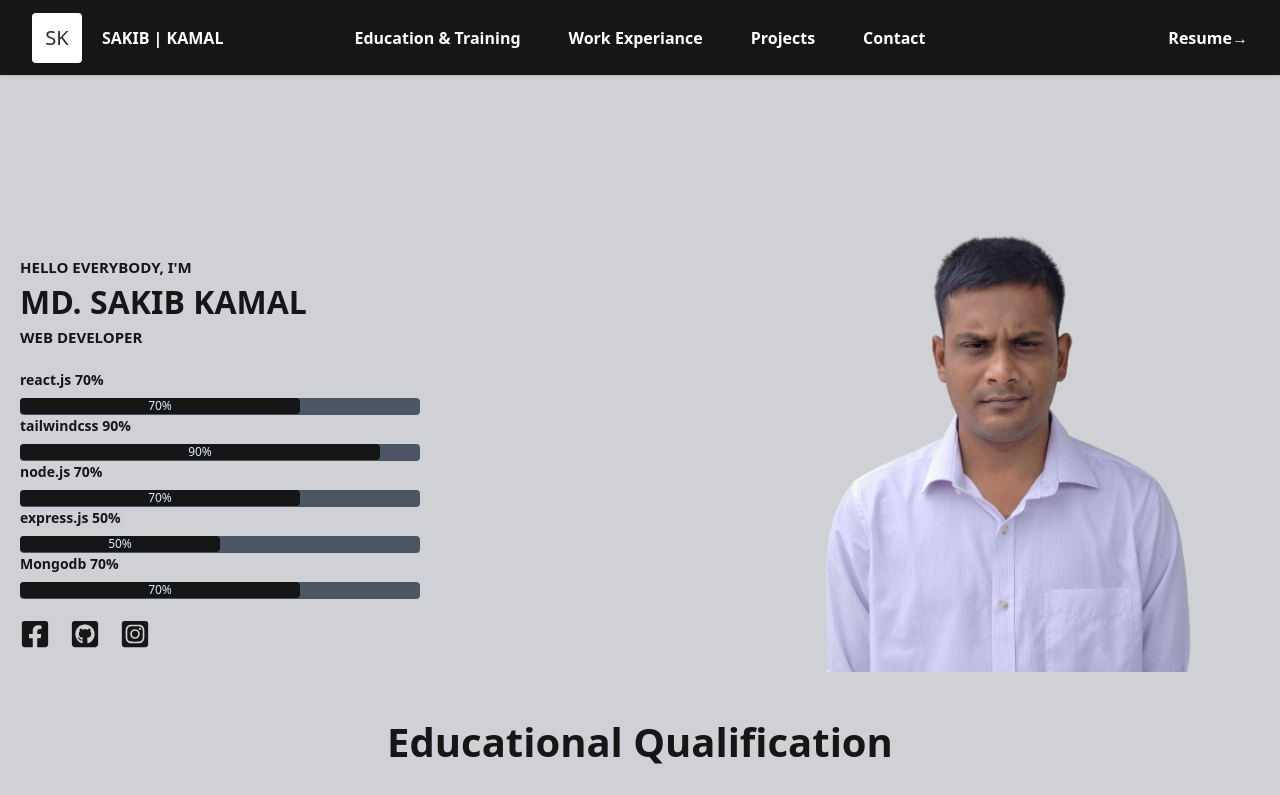
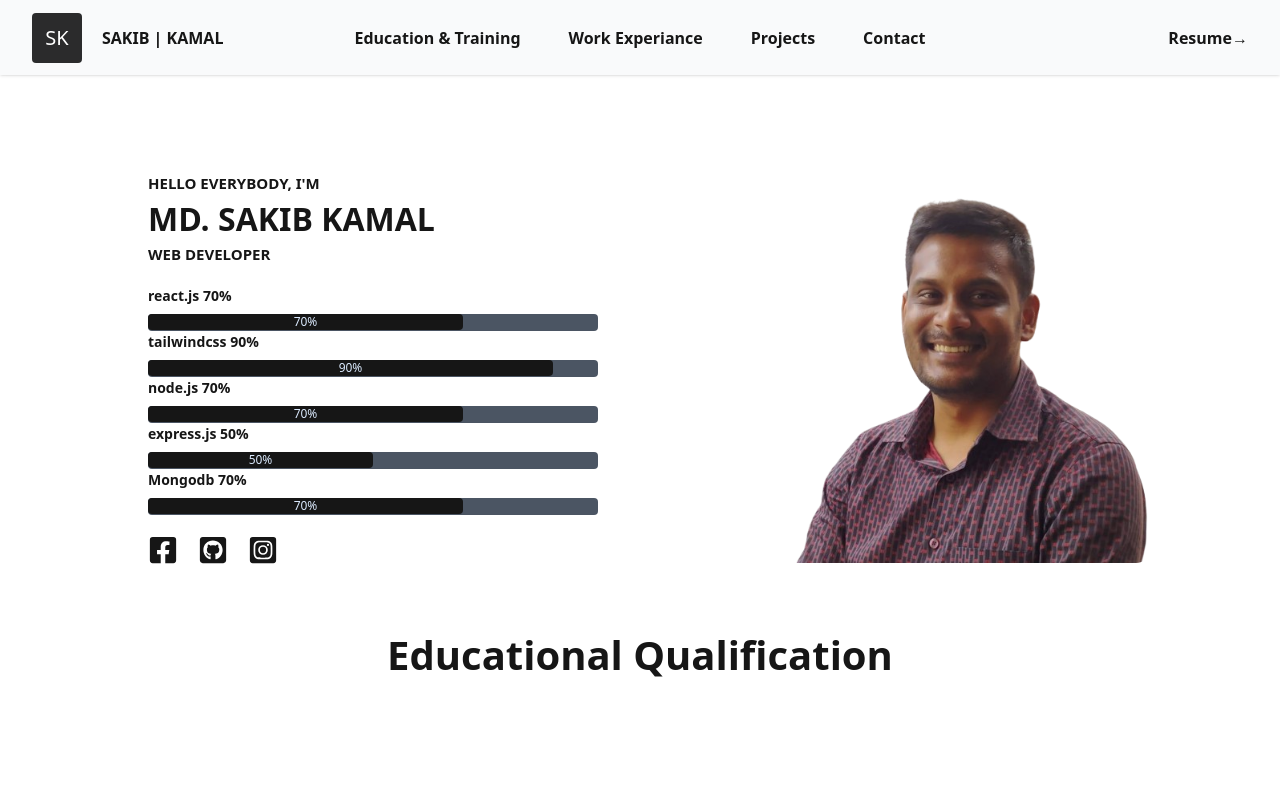
Before and after one commit to Sakib0017/sakibkamalwebsite, a React (Create React App) app: page / in a window 1280 px wide. Shown: the top 795 px of the page. Built offline with nearby package versions, Linux system fonts and the light colour scheme.

Commit message:
navbar changed

```diff
--- a/src/components/Home.jsx
+++ b/src/components/Home.jsx
@@ -28,14 +28,14 @@ const Home = () => {
 
   return (
 
-    <div className="bg-gray-900/20">
+    <div className="bg-white">
 
       <Navbar />
 
 
-      <div className="flex flex-wrap max-w-7xl mx-auto rounded items-center justify-center top-[120px] relative gap-10 backdrop-blur-sm" id="expertise">
+      <div className="grid md:grid-cols-2 max-w-[80%] mx-auto rounded items-center justify-center top-[120px] relative gap-10 backdrop-blur-sm" id="expertise">
 
-        <div className="me-auto p-5 text-start mt-8 relative mr-0">
+        <div className="col-span-1 me-auto p-5 text-start mt-8 relative mr-0">
           <p className="text-[15px] text-[#161616] font-bold">HELLO EVERYBODY, I'M</p>
           <h1 className="text-[#161616] text-[#161616] font-extrabold text-[32px]">MD. SAKIB KAMAL</h1>
           <p className="text-[15px] text-[#161616] font-bold">WEB DEVELOPER</p>
@@ -46,31 +46,31 @@ const Home = () => {
 
             <div className="flex flex-col  gap-2">
               <p className="text-start text-[14px] text-[#161616] font-extrabold">react.js 70%</p>
-              <div class="sm:w-[400px] h-[17px] bg-gray-600 rounded dark:bg-gray-600">
+              <div class="w-[450px] h-[17px] bg-gray-600 rounded dark:bg-gray-600">
                 <div class="bg-[#161616]  text-xs font-medium text-blue-100 text-center p-0.5 leading-none rounded" style={{ width: '70%' }}> 70%</div>
               </div>
             </div>
             <div className="flex flex-col  gap-2">
               <p className="text-start text-[14px] text-[#161616] font-extrabold">tailwindcss 90%</p>
-              <div class="sm:w-[400px] h-[17px] bg-gray-600 rounded dark:bg-gray-600">
+              <div class="w-[450px] h-[17px] bg-gray-600 rounded dark:bg-gray-600">
                 <div class="bg-[#161616]  text-xs font-medium text-blue-100 text-center p-0.5 leading-none rounded" style={{ width: '90%' }}> 90%</div>
               </div>
             </div>
             <div className="flex flex-col  gap-2">
               <p className="text-start text-[14px] text-[#161616] font-extrabold">node.js 70%</p>
-              <div class="sm:w-[400px] h-[17px] bg-gray-600 rounded dark:bg-gray-600">
+              <div class="w-[450px] h-[17px] bg-gray-600 rounded dark:bg-gray-600">
                 <div class="bg-[#161616]  text-xs font-medium text-blue-100 text-center p-0.5 leading-none rounded" style={{ width: '70%' }}> 70%</div>
               </div>
             </div>
             <div className="flex flex-col  gap-2">
               <p className="text-start text-[14px] text-[#161616] font-extrabold">express.js 50%</p>
-              <div class="sm:w-[400px] h-[17px] bg-gray-600 rounded dark:bg-gray-600">
+              <div class="w-[450px] h-[17px] bg-gray-600 rounded dark:bg-gray-600">
                 <div class="bg-[#161616]  text-xs font-medium text-blue-100 text-center p-0.5 leading-none rounded" style={{ width: '50%' }}> 50%</div>
               </div>
             </div>
             <div className="flex flex-col  gap-2">
               <p className="text-start text-[14px] text-[#161616] font-extrabold">Mongodb 70%</p>
-              <div class="sm:w-[400px] h-[17px] bg-gray-600 rounded dark:bg-gray-600">
+              <div class="w-[450px] h-[17px] bg-gray-600 rounded dark:bg-gray-600">
                 <div class="bg-[#161616]  text-xs font-medium text-blue-100 text-center p-0.5 leading-none rounded" style={{ width: '70%' }}> 70%</div>
               </div>
             </div>
@@ -96,13 +96,13 @@ const Home = () => {
           </div>
 
         </div>
-        <div className="ms-auto text-start mt-8 relative mr-0">
-          <img src={Sakib} alt="Sakib" className="h-[600px]  w-full rounded-2xl object-cover p-20" />
+        <div className="col-span-1 ms-auto text-start mt-5 relative mr-0">
+          <img src={Sakib} alt="Sakib" className="h-[400px]  w-auto rounded-2xl object-cover " />
           </div>
 
       </div>
 
-      <div className="mt-20 max-w-7xl mx-auto items-center relative justify-center">
+      <div className="mt-40 max-w-7xl mx-auto items-center relative justify-center">
 
         <h1 className="text-center text-[40px]  font-bold mb-20 z-20 text-[#161616] ">Educational Qualification</h1>
         <VerticalTimeline>
--- a/src/components/Navbar.jsx
+++ b/src/components/Navbar.jsx
@@ -23,11 +23,11 @@ const Navbar = () => {
       <div className="relative ">
 
 
-        <header className=" bg-[#161616]  shadow  z-20 fixed top-0 w-full">
+        <header className=" bg-gray-50  shadow  z-20 fixed top-0 w-full">
           <nav className="mx-auto flex max-w-7xl h-[75px] items-center justify-between p-6 lg:px-8" aria-label="Global">
             <div className="flex lg:flex-1">
-              <Link to='/'><p className="text-[#161616]/90 w-[50px] rounded flex items-center justify-center p-1 h-[50px] bg-white font-medium text-[20px] font-ubuntu">SK</p></Link>
-              <p  className="flex pl-5 items-center font-extrabold text-white justify-center ">SAKIB | KAMAL</p>
+              <Link to='/'><p className="text-white w-[50px] rounded flex items-center justify-center p-1 h-[50px] bg-[#161616]/90 font-medium text-[20px] font-ubuntu">SK</p></Link>
+              <p  className="flex pl-5 items-center font-extrabold text-[#161616] justify-center ">SAKIB | KAMAL</p>
             </div>
             <div className="flex lg:hidden">
               <button
@@ -44,21 +44,21 @@ const Navbar = () => {
 
 
 
-              <Link to="/education"><p className="font-bold text-white">Education & Training</p>
+              <Link to="/education"><p className="font-bold text-[#161616]">Education & Training</p>
 
              </Link>
 
-             <p className="font-bold text-white"> Work Experiance</p>
+             <p className="font-bold text-[#161616]"> Work Experiance</p>
 
-                <p className="font-bold text-white">Projects</p>
-                <p className="font-bold text-white">Contact</p>
+                <p className="font-bold text-[#161616]">Projects</p>
+                <p className="font-bold text-[#161616]">Contact</p>
 
 
 
 
 
             </PopoverGroup>
-            <div className="hidden lg:flex lg:flex-1 lg:justify-end font-bold text-white">
+            <div className="hidden lg:flex lg:flex-1 lg:justify-end font-bold text-[#161616]">
 
                 Resume <span aria-hidden="true">&rarr;</span>
 
@@ -66,7 +66,7 @@ const Navbar = () => {
           </nav>
           <Dialog className="lg:hidden" open={mobileMenuOpen} onClose={setMobileMenuOpen}>
             <div className="fixed inset-0 z-10" />
-            <DialogPanel className="fixed inset-y-0 right-0 z-10 w-full overflow-y-auto bg-gradient-to-r from-white/80 via-white/80 to-white/80 px-6 py-6 sm:max-w-sm sm:ring-1 ">
+            <DialogPanel className="fixed inset-y-0 right-0 z-10 w-full overflow-y-auto bg-gradient-to-r from-[#161616]/80 via-[#161616]/80 to-[#161616]/80 px-6 py-6 sm:max-w-sm sm:ring-1 ">
               <div className="flex items-center justify-between">
 
 
@@ -82,7 +82,7 @@ const Navbar = () => {
                   onClick={() => setMobileMenuOpen(false)}
                 >
                   <span className="sr-only">Close menu</span>
-                  <XMarkIcon className="h-6 w-6 text-white" aria-hidden="true" />
+                  <XMarkIcon className="h-6 w-6 text-[#161616]" aria-hidden="true" />
                 </button>
               </div>
               <div className="mt-20 flow-root">
@@ -90,17 +90,17 @@ const Navbar = () => {
                   <div className="space-y-2 py-6">
 
 
-                  <Link to="/education"><p className="font-bold text-white">Education & Training</p>
+                  <Link to="/education"><p className="font-bold text-[#161616]">Education & Training</p>
 
                 </Link>
 
-                <p className="font-bold text-white"> Work Experiance</p>
+                <p className="font-bold text-[#161616]"> Work Experiance</p>
 
-                   <p className="font-bold text-white">Projects</p>
-                   <p className="font-bold text-white">Contact</p>
+                   <p className="font-bold text-[#161616]">Projects</p>
+                   <p className="font-bold text-[#161616]">Contact</p>
 
                   </div>
-                  <div className="py-6 font-bold text-white">
+                  <div className="py-6 font-bold text-[#161616]">
 
                       Resume
 
```
Also changed, not shown: src/assets/Sakib.png.
